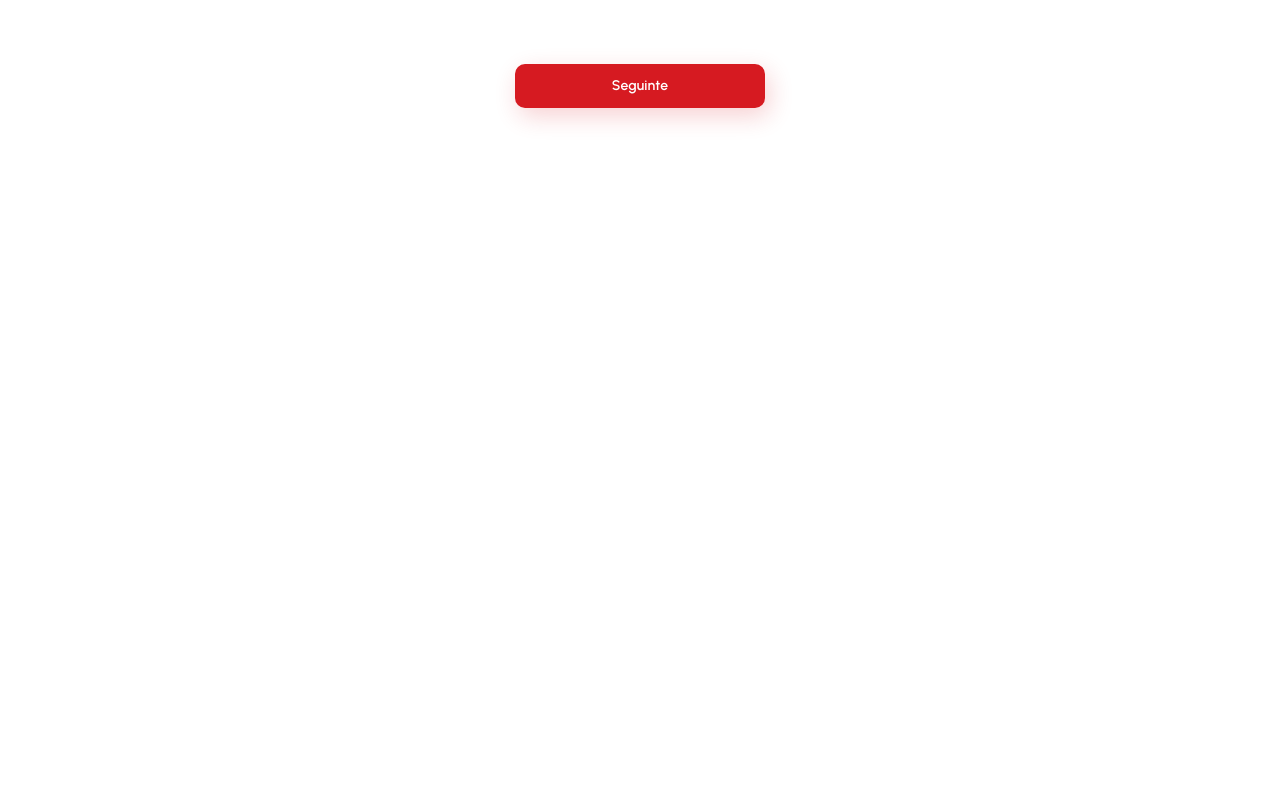
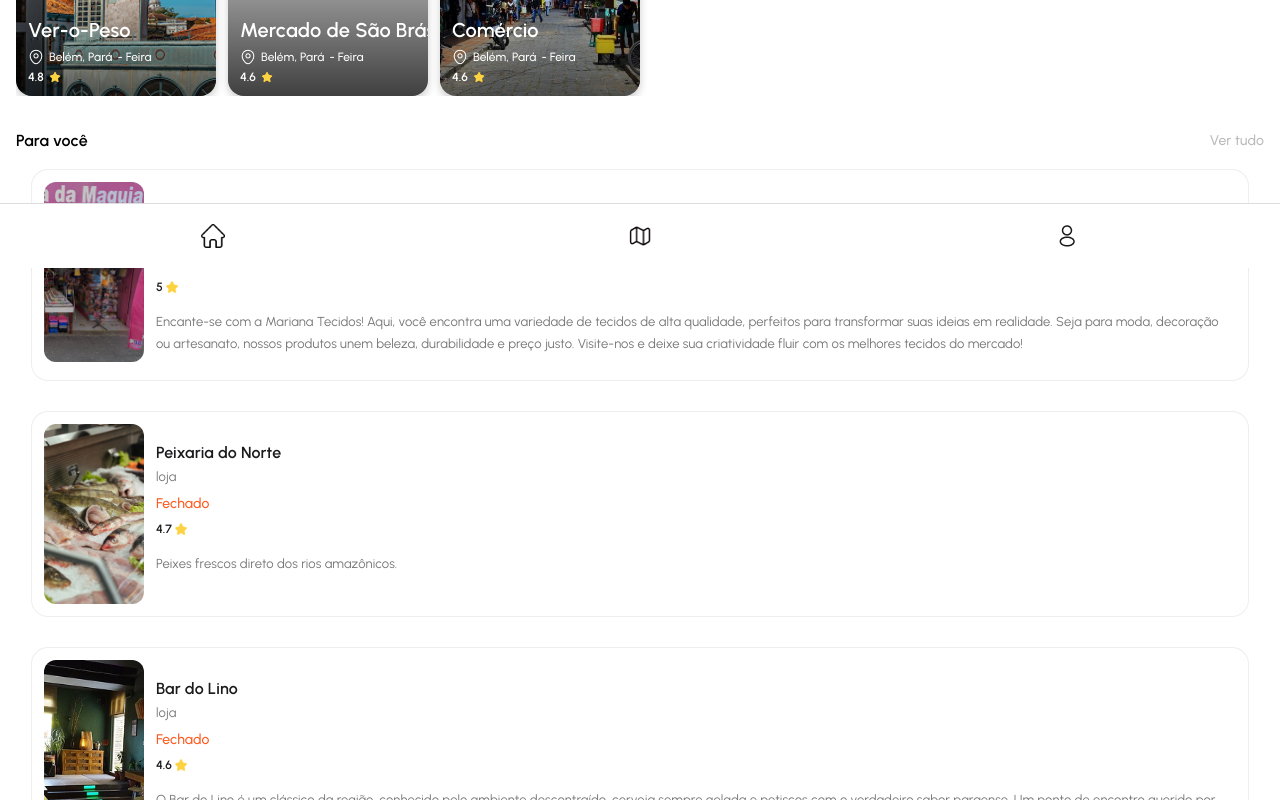
Before and after one commit to MarcAiDev/MarcAiAPP, an Angular app: page / in a window 1280 px wide. Before the commit this address led to /intro. Shown: the part 532-1332 px from the top of the page. Before the commit the page ends 832 px from the top, so only its background shows below. Built offline with nearby package versions, Linux system fonts and the light colour scheme; grey boxes are pictures that could not be loaded.

Commit message:
feat: descrição de lojas dinamica

```diff
--- a/src/app/app.routes.ts
+++ b/src/app/app.routes.ts
@@ -2,7 +2,7 @@ import { Routes } from '@angular/router';
 
 export const routes: Routes = [
     {
-        path: '',
+        path: 'intro',
         redirectTo: 'intro',
         pathMatch: 'full'
     },
@@ -19,7 +19,7 @@ export const routes: Routes = [
         loadComponent: () => import('./pages/register/register.component')
     },
     {
-        path: 'home',
+        path: '',
         loadComponent: () => import('./pages/home/home.component')
     },
     {
@@ -27,8 +27,8 @@ export const routes: Routes = [
         loadComponent: () => import('./pages/profile/profile.component')
     },
     {
-        path: 'info',
-        loadComponent: () => import('./pages/description/description.component')
+        path: 'info/:id',
+        loadComponent: () => import('./pages/description/description.component').then(m => m.default)
     },
     {
         path: 'map',
--- a/src/app/components/for-you/for-you.component.html
+++ b/src/app/components/for-you/for-you.component.html
@@ -1,5 +1,5 @@
 <div class="for-you">
-  <div class="for-you-card" *ngFor="let item of cards" routerLink="/info">
+  <div class="for-you-card" *ngFor="let item of cards" [routerLink]="['/info', item.idLoja]">
     <img [src]="item.imagem" alt="Imagem do local" class="card-img" />
 
     <div class="card-info">
--- a/src/app/components/for-you/for-you.component.ts
+++ b/src/app/components/for-you/for-you.component.ts
@@ -11,23 +11,26 @@ import { RouterLink } from '@angular/router';
 export class ForYouComponent {
   cards = [
     {
-    nome: 'Dona Charme',
+      nome: 'Casa da maquiagem',
+      idLoja: 'casa-da-maquiagem',
       tipo: 'Loja',
-    imagem: 'assets/donaCharme.jpg',
+      imagem: 'assets/casaMaquiagem.png',
       status: 'Aberto',
-    nota: 4.8,
-    descricao: 'Explore a moda com estilo na Dona Charme! Encontre peças únicas, das tendências mais atuais às clássicas atemporais, para todos os gostos e ocasiões. Qualidade, conforto e preços acessíveis em um só lugar. Renove seu guarda-roupa hoje!'
+      nota: 5.0,
+      descricao: 'Encante-se com a Mariana Tecidos! Aqui, você encontra uma variedade de tecidos de alta qualidade, perfeitos para transformar suas ideias em realidade. Seja para moda, decoração ou artesanato, nossos produtos unem beleza, durabilidade e preço justo. Visite-nos e deixe sua criatividade fluir com os melhores tecidos do mercado!'
     },
     {
-    nome: 'Cafeteria do Norte',
+      nome: 'Peixaria do Norte',
+      idLoja: 'peixaria-do-norte',
       tipo: 'loja',
-    imagem: 'assets/cafe.png',
+      imagem: 'assets/peixes.jpg',
       status: 'Fechado',
       nota: 4.7,
-    descricao: 'Um espaço aconchegante no centro da cidade, perfeito para tomar um café regional e apoiar produtores locais.'
+      descricao: 'Peixes frescos direto dos rios amazônicos.'
     },
     {
       nome: 'Bar do Lino',
+      idLoja: 'bar-do-lino',
       tipo: 'loja',
       imagem: 'assets/barLino.png',
       status: 'Fechado',
--- a/src/app/pages/description/description.component.html
+++ b/src/app/pages/description/description.component.html
@@ -1,12 +1,11 @@
-<div class="page-container">
+<div class="page-container" *ngIf="loja">
   <div class="header">
-        <img src="assets/arrow-left.png" alt="Seta" class="arrow" routerLink="/market-stores">
-        <span class="store-name">Bar do Lino</span>
+    <img src="assets/arrow-left.png" alt="Seta" class="arrow" routerLink="/market-stores/{{loja.idFeira}}" />
+    <span class="store-name">{{ loja.nome }}</span>
     <span></span>
   </div>
-    <div class="shop-image">
 
-    </div>
+  <div class="shop-image" [ngStyle]="{'background-image': 'url(' + loja.imagem + ')'}"></div>
 
   <div class="youFind">
     <span class="youFind">O que você encontra?</span>
@@ -15,29 +14,27 @@
   <div class="category-container">
     <div class="category-card" *ngFor="let card of cards">
       <img [src]="card.icon" alt="icon" class="category-icon">
-            <span class="category-text">{{card.type}}</span>
+      <span class="category-text">{{ card.type }}</span>
     </div>
   </div>
 
   <div class="description-container">
     <span class="description-title">Descrição</span>
-        <span class="description-text">
-            O Bar do Lino é um clássico da região, conhecido pelo ambiente descontraído,
-            cerveja sempre gelada e petiscos com o verdadeiro sabor paraense. Um ponto de encontro querido por moradores e visitantes,
-            perfeito para relaxar, ouvir música e aproveitar boas conversas.
-        </span>
+    <span class="description-text">{{ loja.descricao }}</span>
   </div>
 
   <div class="status-container">
     <img src="assets/clock.png" alt="clock" class="status-icon">
     <div class="text-wrapper">
-            <span class="status-text">Aberto</span>
-            <span class="status-text-time">9:00 AM</span>
+      <span class="status-text">{{ loja.status }}</span>
+      <span class="status-text-time">{{ loja.horario }}</span>
     </div>
   </div>
 
   <div class="youFind">
-        <span class="youFind">local</span>
+    <span class="youFind">Local</span>
   </div>
-
+  <div class="location-info">
+    <span>{{ loja.local }}</span>
   </div>
+</div>
--- a/src/app/pages/description/description.component.scss
+++ b/src/app/pages/description/description.component.scss
@@ -21,7 +21,6 @@
 }
 
 .shop-image{
-  background-image: url('../../../../public/assets/barLino2.png');
   width: 100%;
   height: 200px;
   border-radius: 16px;
--- a/src/app/pages/description/description.component.ts
+++ b/src/app/pages/description/description.component.ts
@@ -1,26 +1,129 @@
-import { NgFor } from '@angular/common';
 import { Component } from '@angular/core';
+import { ActivatedRoute } from '@angular/router';
+import { CommonModule } from '@angular/common';
 import { RouterLink } from '@angular/router';
 
 @Component({
   selector: 'app-description',
-  imports: [NgFor, RouterLink],
+  standalone: true,
+  imports: [CommonModule, RouterLink],
   templateUrl: './description.component.html',
   styleUrl: './description.component.scss'
 })
 export default class DescriptionComponent {
-  cards = [
+  loja: any;
+  cards: any[] = [];
+
+   lojas = [
   {
-      icon: 'assets/3d-cube.png',
-      type: 'Drinks',
+    id: 'loja-da-amazonia',
+    idFeira: 'vero-peso',
+    nome: 'Loja da Amazônia',
+    tipo: 'Artesanato',
+    status: 'Aberto',
+    nota: 4.9,
+    descricao: 'Produtos típicos da região amazônica com qualidade.',
+    imagem: 'assets/artesanato.jpeg',
+    categorias: [
+      { icon: 'assets/3d-cube.png', type: 'Artesanato' },
+      { icon: 'assets/people.png', type: 'Cultura local' }
+    ]
   },
   {
-      icon: 'assets/music-square.png',
-      type: 'Música',
+    id: 'peixaria-do-norte',
+    idFeira: 'vero-peso',
+    nome: 'Peixaria do Norte',
+    tipo: 'Alimentação',
+    status: 'Fechado',
+    nota: 4.5,
+    descricao: 'Peixes frescos direto dos rios amazônicos.',
+    imagem: 'assets/peixes.jpg',
+    categorias: [
+      { icon: 'assets/3d-cube.png', type: 'Frutos do mar' },
+      { icon: 'assets/people.png', type: 'Comida regional' }
+    ]
   },
   {
-      icon: 'assets/people.png',
-      type: 'Social',
+    id: 'sabores-de-bras',
+    idFeira: 'sao-bras',
+    nome: 'Sabores de Brás',
+    tipo: 'Comida típica',
+    status: 'Aberto',
+    nota: 4.7,
+    descricao: 'Restaurante com pratos tradicionais paraenses.',
+    imagem: 'assets/saboresBras.jpg',
+    categorias: [
+      { icon: 'assets/3d-cube.png', type: 'Comida típica' },
+      { icon: 'assets/people.png', type: 'Restaurante' }
+    ]
   },
+  {
+    id: 'bar-do-lino',
+    idFeira: 'sao-bras',
+    nome: 'Bar do Lino',
+    tipo: 'Social',
+    status: 'Aberto',
+    nota: 4.9,
+    descricao: 'O Bar do Lino é um clássico da região, conhecido pelo ambiente descontraído, cerveja sempre gelada e petiscos com o verdadeiro sabor paraense. Um ponto de encontro querido por moradores e visitantes, perfeito para relaxar, ouvir música e aproveitar boas conversas.',
+    imagem: 'assets/barLino2.png',
+    categorias: [
+      { icon: 'assets/3d-cube.png', type: 'Drinks' },
+      { icon: 'assets/music-square.png', type: 'Música' },
+      { icon: 'assets/people.png', type: 'Social' }
+    ]
+  },
+  {
+    id: 'andreia-semijoias-e-folheados',
+    idFeira: 'comercio',
+    nome: 'Andreia Semijoias e folheados',
+    tipo: 'Loja',
+    status: 'Aberto',
+    nota: 5.0,
+    descricao: 'Descubra o brilho da Andreia Semijoias e Folheados! Oferecemos peças únicas e sofisticadas que combinam estilo, qualidade e preço acessível. Perfeitas para realçar sua beleza em qualquer ocasião, nossas semijoias e folheados são feitos com cuidado e design moderno. Visite-nos e encontre o acessório ideal para você ou para presentear quem ama!',
+    imagem: 'assets/andreiaJoias2.png',
+    categorias: [
+      { icon: 'assets/3d-cube.png', type: 'Acessórios' },
+      { icon: 'assets/people.png', type: 'Moda' }
+    ]
+  },
+  {
+    id: 'mariana-tecidos',
+    idFeira: 'comercio',
+    nome: 'Mariana tecidos',
+    tipo: 'Loja',
+    status: 'Aberto',
+    nota: 5.0,
+    descricao: 'Encante-se com a Mariana Tecidos! Aqui, você encontra uma variedade de tecidos de alta qualidade, perfeitos para transformar suas ideias em realidade. Seja para moda, decoração ou artesanato, nossos produtos unem beleza, durabilidade e preço justo. Visite-nos e deixe sua criatividade fluir com os melhores tecidos do mercado!',
+    imagem: 'assets/marianaTecidos.png',
+    categorias: [
+      { icon: 'assets/3d-cube.png', type: 'Tecidos' },
+      { icon: 'assets/people.png', type: 'Artesanato' }
+    ]
+  },
+  {
+    id: 'casa-da-maquiagem',
+    idFeira: 'comercio',
+    nome: 'Casa da maquiagem',
+    tipo: 'Loja',
+    status: 'Aberto',
+    nota: 5.0,
+    descricao: 'Encante-se com a Mariana Tecidos! Aqui, você encontra uma variedade de tecidos de alta qualidade, perfeitos para transformar suas ideias em realidade. Seja para moda, decoração ou artesanato, nossos produtos unem beleza, durabilidade e preço justo. Visite-nos e deixe sua criatividade fluir com os melhores tecidos do mercado!',
+    imagem: 'assets/casaMaquiagem.png',
+    categorias: [
+      { icon: 'assets/3d-cube.png', type: 'Beleza' },
+      { icon: 'assets/people.png', type: 'Cosméticos' }
     ]
   }
+];
+
+
+  constructor(private route: ActivatedRoute) {}
+
+  ngOnInit() {
+    const id = this.route.snapshot.paramMap.get('id');
+    this.loja = this.lojas.find((l) => l.id === id);
+    if (this.loja) {
+      this.cards = this.loja.categorias;
+    }
+  }
+}
--- a/src/app/pages/market-stores/market-stores.component.html
+++ b/src/app/pages/market-stores/market-stores.component.html
@@ -1,6 +1,6 @@
 <div class="page-container">
   <div class="header">
-    <img src="assets/arrow-left.png" alt="arrow" routerLink="/home" />
+    <img src="assets/arrow-left.png" alt="arrow" routerLink="" />
     <span class="header-text">Lojas do {{ feiraNome }}</span>
     <span></span>
   </div>
@@ -10,7 +10,7 @@
   </div>
 
  <div class="for-you">
-  <div class="for-you-card" *ngFor="let item of cards" routerLink="/info">
+  <div class="for-you-card" *ngFor="let item of cards" [routerLink]="['/info', item.idLoja]">
     <img [src]="item.imagem" alt="Imagem do local" class="card-img" />
 
     <div class="card-info">
--- a/src/app/pages/market-stores/market-stores.component.ts
+++ b/src/app/pages/market-stores/market-stores.component.ts
@@ -19,6 +19,7 @@ export default class MarketStoresComponent {
   lojas = [
     {
       id: 'vero-peso',
+      idLoja: 'loja-da-amazonia',
       nome: 'Loja da Amazônia',
       tipo: 'Artesanato',
       status: 'Aberto',
@@ -29,6 +30,7 @@ export default class MarketStoresComponent {
     {
       id: 'vero-peso',
       nome: 'Peixaria do Norte',
+      idLoja: 'peixaria-do-norte',
       tipo: 'Alimentação',
       status: 'Fechado',
       nota: 4.5,
@@ -37,6 +39,7 @@ export default class MarketStoresComponent {
     },
     {
       id: 'sao-bras',
+      idLoja: 'sabores-de-bras',
       nome: 'Sabores de Brás',
       tipo: 'Comida típica',
       status: 'Aberto',
@@ -46,6 +49,7 @@ export default class MarketStoresComponent {
     },
     {
       id: 'sao-bras',
+      idLoja: 'bar-do-lino',
       nome: 'Bar do Lino',
       tipo: 'Social',
       status: 'Aberto',
@@ -55,6 +59,7 @@ export default class MarketStoresComponent {
     },
     {
       id: 'comercio',
+      idLoja: 'andreia-semijoias-e-folheados',
       nome: 'Andreia Semijoias e folheados',
       tipo: 'Loja',
       status: 'Aberto',
@@ -64,6 +69,7 @@ export default class MarketStoresComponent {
     },
     {
       id: 'comercio',
+      idLoja: 'mariana-tecidos',
       nome: 'Mariana tecidos',
       tipo: 'Loja',
       status: 'Aberto',
@@ -73,6 +79,7 @@ export default class MarketStoresComponent {
     },
     {
       id: 'comercio',
+      idLoja: 'casa-da-maquiagem',
       nome: 'Casa da maquiagem',
       tipo: 'Loja',
       status: 'Aberto',
```
Lines whose indentation alone changed are shown as unchanged.
